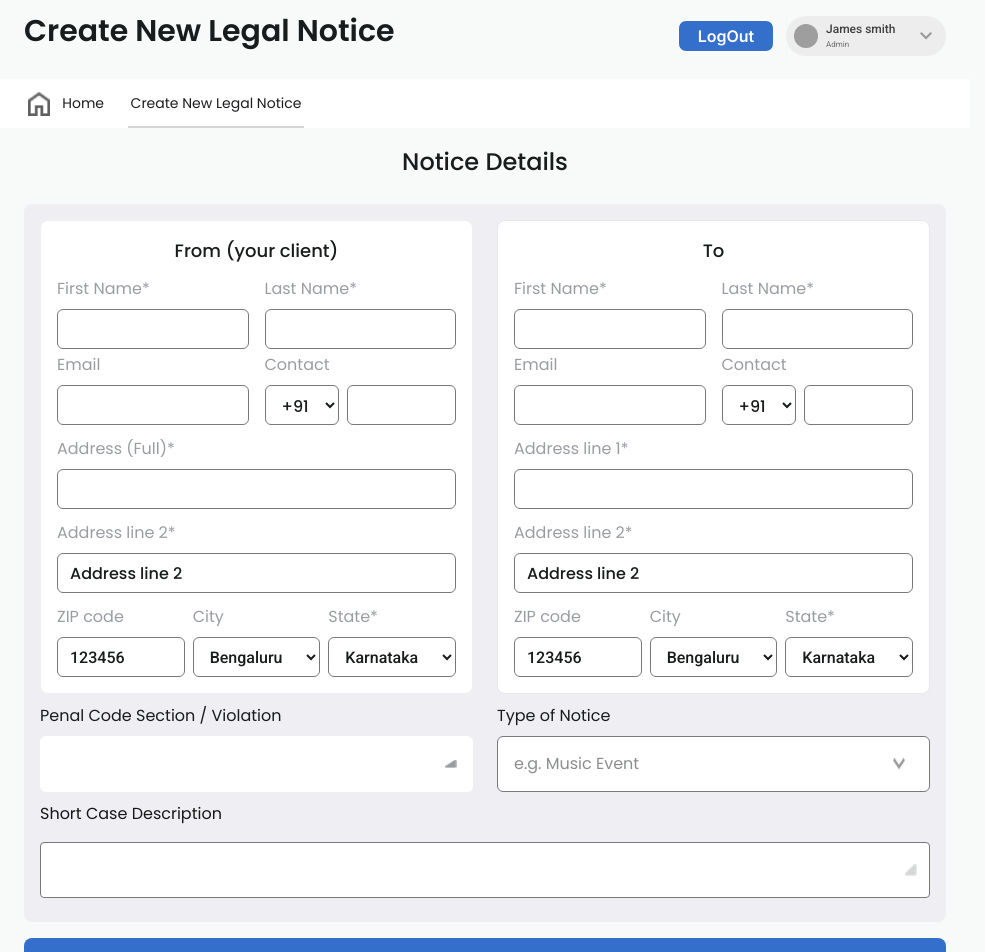
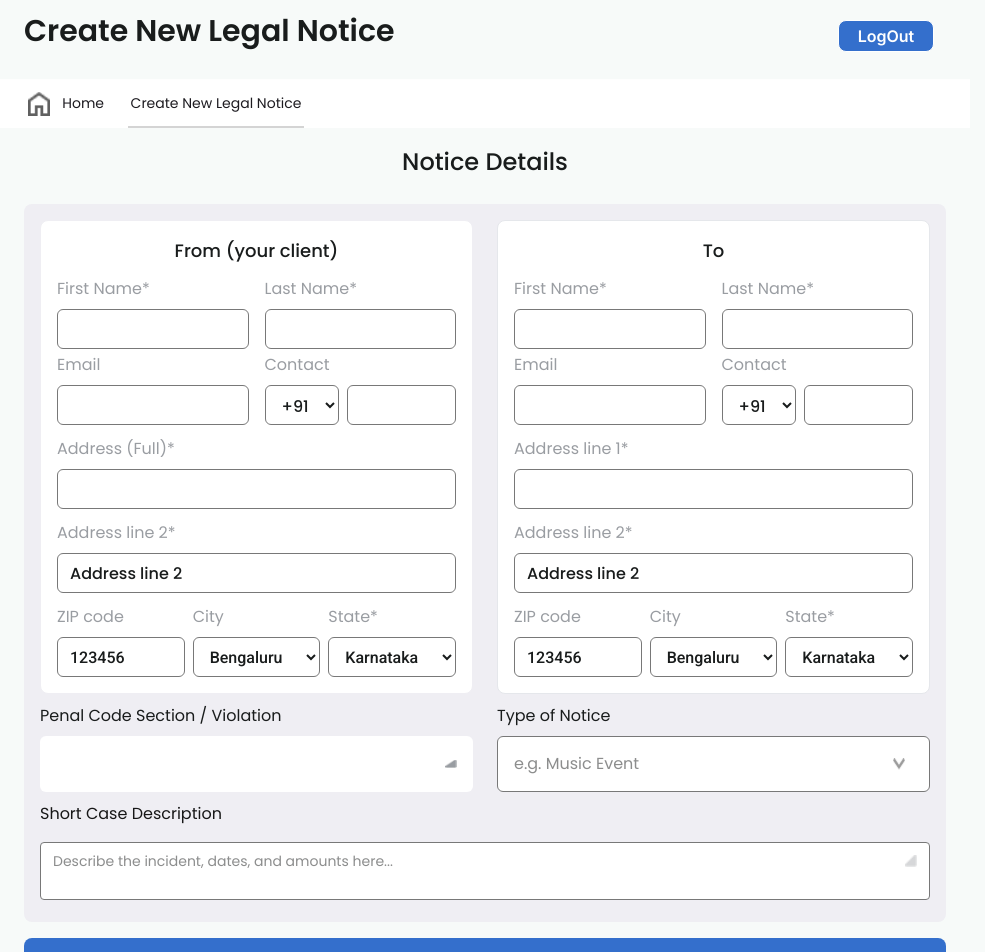
Before and after one commit to Harihara-Suthan2004/lawform-frontend-learning, an Angular app in the folder lawform/: page /app/create-notice in a window 1280 px wide. Shown: the top 952 px of the page, without its empty margins (0-985 px from the left). Built offline with nearby package versions, Linux system fonts and the light colour scheme; sample sign-in values are in the browser's storage; grey boxes are pictures that could not be loaded.

Commit message:
Added description field to the model

```diff
--- a/lawform/src/app/Components/login/login.html
+++ b/lawform/src/app/Components/login/login.html
@@ -86,7 +86,7 @@
               />
             </div>
 
-            <!-- Forgot Password Link -->
+            <!-- Forgot Password Link
             <div style="text-align: right;">
               <button
                 type="button"
@@ -96,7 +96,7 @@
               >
                 Forgot password?
               </button>
-            </div>
+            </div> -->
 
             <!-- Submit Button -->
             <button
@@ -109,7 +109,7 @@
 
           </div>
         </form>
-      }    @else {
+      }   <!-- @else {
           <form class="flex flex-col gap-5 mt-8 w-full text-left">
             <div class="flex flex-col gap-1.5">
               <label class="font-poppins text-base font-medium text-charcoal-gray"
@@ -147,7 +147,7 @@
               </button>
             </div>
           </form>
-        }
+        }-->
 
     </div>
   </div>
--- a/lawform/src/app/Components/profile/profile.html
+++ b/lawform/src/app/Components/profile/profile.html
@@ -1,4 +1,4 @@
-<div class="w-40 h-10 rounded-full flex items-center justify-center bg-light-gray p-2 gap-2 ">
+<!--<div class="w-40 h-10 rounded-full flex items-center justify-center bg-light-gray p-2 gap-2 ">
     <img src="loginProfile.jpg" alt="login profile" class="w-6 h-6 rounded-3xl  gap-0.5 border-0">
     <div class="w-20 h-7 flex flex-col gap-1">
         <span class=" w-20 h-3.5 font-medium text-xs leading-tight text-charcoal-gray">James smith </span>
@@ -6,4 +6,4 @@
     </div>
     <img src="loginProfileDownArrow.png" alt="loginProfileDownArrow" class="w-6 h-6">
 
-</div>
+</div>-->
--- a/lawform/src/app/Components/sidebar/sidebar.html
+++ b/lawform/src/app/Components/sidebar/sidebar.html
@@ -47,7 +47,7 @@
                 </li>
                 <li class="flex  font-poppins font-semibold text-base pt-3 pr-4 pb-3 pl-4 gap-4 rounded cursor-pointer"routerLinkActive="bg-button" routerLink="/app/template-management">
                     <img src="NavNotebookIcon.png" alt="HomeIcon" class="w-5 h-5">
-                    <span >Templet management</span>
+                    <span >Template management</span>
                 </li>
 
                 <!-- Logout - Common for both -->
--- a/lawform/src/app/Pages/create-notice/create-notice.html
+++ b/lawform/src/app/Pages/create-notice/create-notice.html
@@ -219,56 +219,23 @@
 </div>
 
 <div
-  class="
-    flex flex-col opacity-100
+  class="flex flex-col opacity-100
           w-full h-22
-    gap-4
-  "
->
-  <label
-    for="shortCase"
-    class="font-poppins font-normal text-base leading-6  text-neutral-900"
-  >
-    Short Case Description
-  </label>
-
-  <div
-    class="
-      relative
-      w-full h-14
-      rounded-sm
-      border border-slate-gray
-      bg-white
-      flex justify-between
-      px-3 py-2
-      opacity-100
-    "
-  >
+           gap-4">
+  <label for="shortCase" class="font-poppins font-normal text-base leading-6 text-neutral-900">Short Case Description</label>
+      <div class="relative w-full h-24 rounded-sm border border-slate-gray bg-white flex justify-between px-3 py-2">
         <textarea
           id="shortCase"
-      placeholder=""
-      class="
-        w-full h-full
-        outline-none
-        bg-transparent
-        resize-none
-        font-poppins
-        text-sm
-        text-neutral900
-      "
+          name="description"
+          [(ngModel)]="formData.description"
+          placeholder="Describe the incident, dates, and amounts here..."
+          class="w-full h-full outline-none bg-transparent resize-none font-poppins text-sm text-neutral900"
         ></textarea>
-
-    <div class="flex items-center justify-center">
-      <img
-        src="/arroww.png"
-        alt="arrow"
-        class="w-3 h-3 opacity-40"
-      />
+        <div class="flex items-start pt-1">
+          <img src="/arroww.png" alt="arrow" class="w-3 h-3 opacity-40" />
         </div>
       </div>
     </div>
-
-
   </div>
 </div>
 
--- a/lawform/src/app/Pages/create-notice/create-notice.ts
+++ b/lawform/src/app/Pages/create-notice/create-notice.ts
@@ -25,7 +25,8 @@ export class CreateNotice {
     recipient_contact: '',
     recipient_address: '',
     penal_code: '',
-    notice_type: ''
+    notice_type: '',
+    description: ''
   };
 
   senderLastName = '';
--- a/lawform/src/app/Pages/home/home.html
+++ b/lawform/src/app/Pages/home/home.html
@@ -58,7 +58,7 @@
         <div
             class="flex flex-col justify-between font-inter w-full min-w-48 h-32 pt-4 pb-4 pr-8 pl-8 bg-bright-gray rounded-lg gap-8">
             <div class="w-full h-5">
-                <span class=" font-medium text-[14px] leading-5 tracking-normal space-x-2.5">Templet
+                <span class=" font-medium text-[14px] leading-5 tracking-normal space-x-2.5">Template
                     Available</span>
             </div>
             <div class="flex items-center justify-between rounded-lg w-full h-9">
--- a/lawform/src/app/services/notice.service.ts
+++ b/lawform/src/app/services/notice.service.ts
@@ -13,6 +13,8 @@ export interface NoticeRequest {
   recipient_address: string;
   penal_code: string;
   notice_type: string;
+  description: string;
+
 }
 
 @Injectable({
```
Lines whose indentation alone changed are shown as unchanged.
